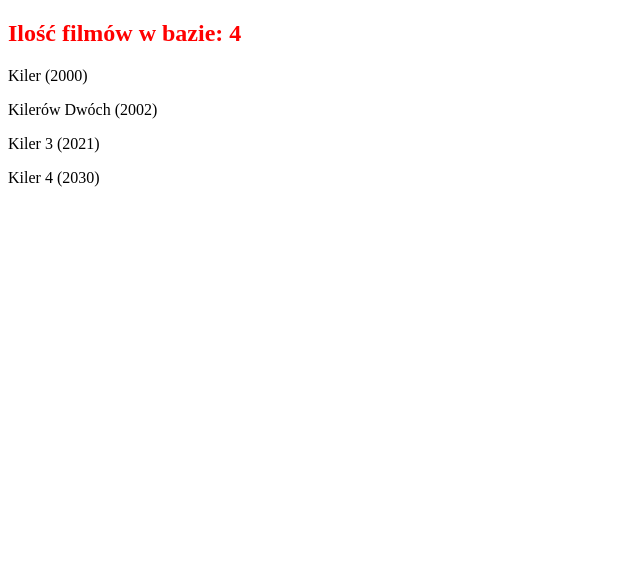
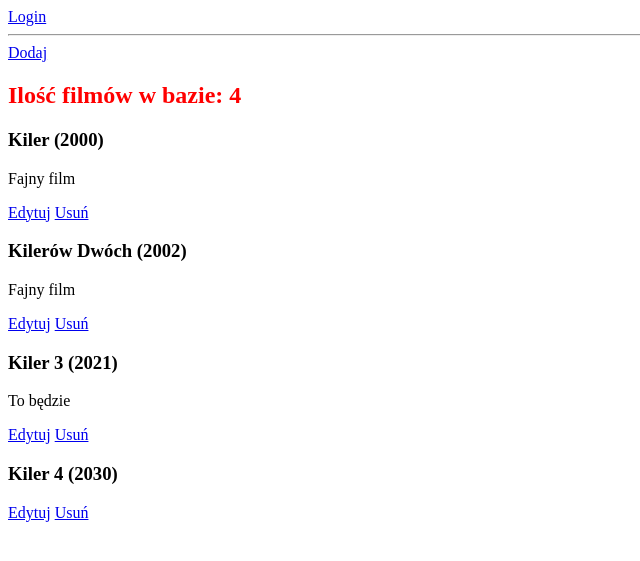
Before and after one commit to MateDawid/Udemy, a Django app: page /filmy/wszystkie/ in a window 1280 px wide. Shown: the top 561 px of the page, without its empty margins (0-640 px from the left). Run offline with Django 3.2, Linux system fonts and the light colour scheme; data comes from the database, SQL or seed files in the repository; both versions use the stored data as it was after the commit.

Commit message:
CRUD, login i logout

```diff
--- a/Python - Django 3.0 po polsku (podstawy)/films/films/settings.py
+++ b/Python - Django 3.0 po polsku (podstawy)/films/films/settings.py
@@ -122,3 +122,7 @@ STATIC_URL = '/static/'
 
 MEDIA_URL = '/media/'
 MEDIA_ROOT = 'moje_media'
+
+LOGIN_URL = 'login'
+LOGIN_REDIRECT_URL = 'wszystkie_filmy'
+LOGOUT_REDIRECT_URL = 'login'
--- a/Python - Django 3.0 po polsku (podstawy)/films/films/urls.py
+++ b/Python - Django 3.0 po polsku (podstawy)/films/films/urls.py
@@ -15,8 +15,13 @@ Including another URLconf
 """
 from django.contrib import admin
 from django.urls import path, include
+from django.conf import settings
+from django.conf.urls.static import static
+from django.contrib.auth import views as auth_views
 
 urlpatterns = [
     path('admin/', admin.site.urls),
-    path('filmy/', include('filmyweb.urls'))
-]
+    path('filmy/', include('filmyweb.urls')),
+    path('login/', auth_views.LoginView.as_view(), name="login"),
+    path('logout/', auth_views.LogoutView.as_view(), name="logout")
+] + static(settings.MEDIA_URL, document_root=settings.MEDIA_ROOT)
--- /dev/null
+++ b/Python - Django 3.0 po polsku (podstawy)/films/filmyweb/templates/film_form.html
@@ -0,0 +1,6 @@
+<form method="post" enctype="multipart/form-data">
+    {% csrf_token %}
+    {{ form }}
+    <button type="submit">Dodaj film</button>
+</form>
+<a href="{% url 'wszystkie_filmy' %}">Cofnij</a>
--- a/Python - Django 3.0 po polsku (podstawy)/films/filmyweb/templates/filmy.html
+++ b/Python - Django 3.0 po polsku (podstawy)/films/filmyweb/templates/filmy.html
@@ -6,7 +6,15 @@
     <link rel="stylesheet" href="{% static 'moj.css' %}">
  </head>
  <body>
+  {% if user.is_authenticated %}
+  Witam {{user.username}}<br>
+  <a href="{% url 'logout'%}">Logout</a>
+  {% else %}
+  <a href="{% url 'login'%}">Login</a>
+  {% endif %}
+   <hr>
 
+   <a href="{% url 'nowy_film'%}">Dodaj</a>
     {% if filmy|length == 0 %}
 
       <h2> Brak filmów </h2>
@@ -16,7 +24,10 @@
       <h2>Ilość filmów w bazie: {{ filmy|length }} </h2>
 
       {% for film in filmy %}
-      <p> {{ film }} </p>
+      <h3> {{ film }} </h3>
+      <p> {{film.opis}} </p>
+      <a href="{% url 'edytuj_film' film.id %}">Edytuj</a>
+      <a href="{% url 'usun_film' film.id %}">Usuń</a>
       {% endfor %}
 
     {% endif %}
--- /dev/null
+++ b/Python - Django 3.0 po polsku (podstawy)/films/filmyweb/templates/potwierdz.html
@@ -0,0 +1,6 @@
+<h1>Czy na pewno chcesz usunąć film {{ film }}</h1>
+
+<form method="post">
+    {% csrf_token %}
+    <button type="submit">Usun film</button>
+</form>
--- /dev/null
+++ b/Python - Django 3.0 po polsku (podstawy)/films/filmyweb/templates/registration/login.html
@@ -0,0 +1,5 @@
+<form method="post">
+    {% csrf_token %}
+    {{form}}
+    <button>Zaloguj</button>
+<form>
--- a/Python - Django 3.0 po polsku (podstawy)/films/filmyweb/urls.py
+++ b/Python - Django 3.0 po polsku (podstawy)/films/filmyweb/urls.py
@@ -1,6 +1,9 @@
 from django.urls import path
-from filmyweb.views import wszystkie_filmy
+from filmyweb.views import wszystkie_filmy, nowy_film, edytuj_film, usun_film
 
 urlpatterns = [
-    path('wszystkie/', wszystkie_filmy)
+    path('wszystkie/', wszystkie_filmy, name="wszystkie_filmy"),
+    path('nowy/', nowy_film, name="nowy_film"),
+    path('edytuj/<int:id>', edytuj_film, name="edytuj_film"),
+    path('usun/<int:id>', usun_film, name="usun_film")
 ]
--- a/Python - Django 3.0 po polsku (podstawy)/films/filmyweb/views.py
+++ b/Python - Django 3.0 po polsku (podstawy)/films/filmyweb/views.py
@@ -1,8 +1,42 @@
-from django.shortcuts import render
+from django.shortcuts import render, get_object_or_404, redirect
 from django.http import HttpResponse
+from django.contrib.auth.decorators import login_required
 from .models import Film
+from .forms import FilmForm
+
 
 def wszystkie_filmy(request):
     #return HttpResponse("<h1>To jest nasz pierwszy test<h1>")
     wszystkie = Film.objects.all()
     return render(request,"filmy.html", {'filmy': wszystkie})
+
+@login_required
+def nowy_film(request):
+    form = FilmForm(request.POST or None, request.FILES or None)
+
+    if form.is_valid():
+        form.save()
+        return redirect(wszystkie_filmy)
+
+    return render(request, 'film_form.html', {'form':form})
+
+@login_required
+def edytuj_film(request, id):
+    film = get_object_or_404(Film, pk=id)
+    form = FilmForm(request.POST or None, request.FILES or None, instance=film)
+
+    if form.is_valid():
+        form.save()
+        return redirect(wszystkie_filmy)
+
+    return render(request, 'film_form.html', {'form':form})
+
+@login_required
+def usun_film(request, id):
+    film = get_object_or_404(Film, pk=id)
+
+    if request.method == "POST":
+        film.delete()
+        return redirect(wszystkie_filmy)
+
+    return render(request, 'potwierdz.html', {'film':film})
```
Also changed, not shown: Python - Django 3.0 po polsku (podstawy)/films/filmyweb/forms.py (added, +7 -0 lines), Python - Django 3.0 po polsku (podstawy)/films/db.sqlite3.
